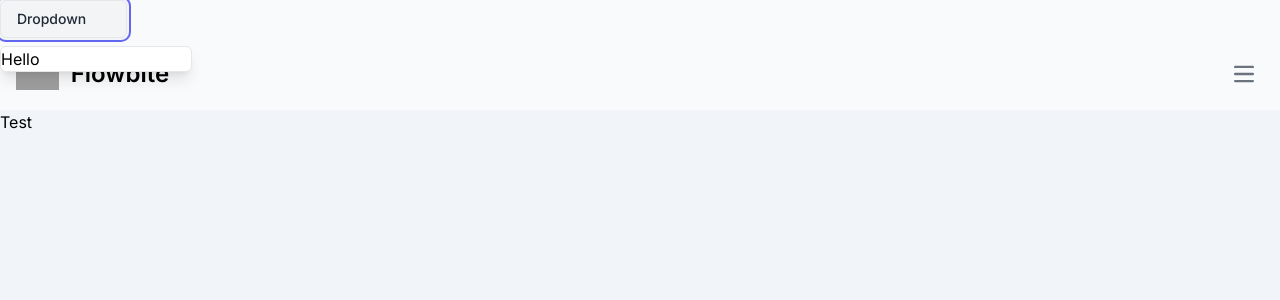
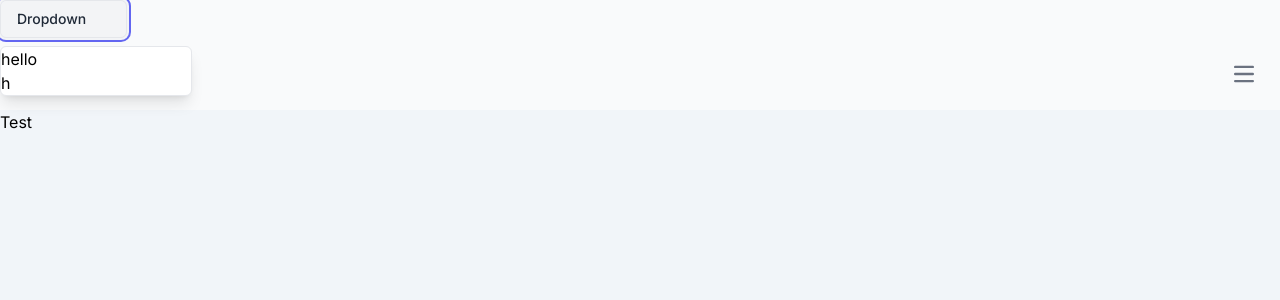
Before and after one commit to HiMAIayas/Algebraic-Timer, a Next.js app: page / in a window 1280 px wide. Both pictures are taken after a click on the button "Dropdown". Shown: the top 300 px of the page. Built offline with nearby package versions, Linux system fonts and the light colour scheme; grey boxes are pictures that could not be loaded.

Commit message:
update navbar

```diff
--- a/src/components/NavBar.tsx
+++ b/src/components/NavBar.tsx
@@ -6,7 +6,16 @@ export default function NavBar() {
   return (
     <nav className="border-gray-200 bg-gray-50 dark:bg-gray-800 dark:border-gray-700">
         <Dropdown>
-            <div>Hello</div>
+            <div>
+                <div>
+                    hello
+                </div>
+                <div>
+                    h
+                </div>
+
+            </div>
+
         </Dropdown>
 
   <div className="max-w-screen-xl flex flex-wrap items-center justify-between mx-auto p-4">
```
